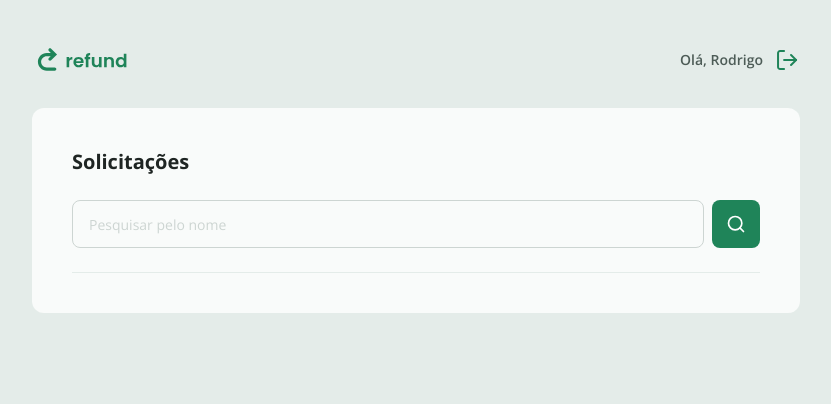
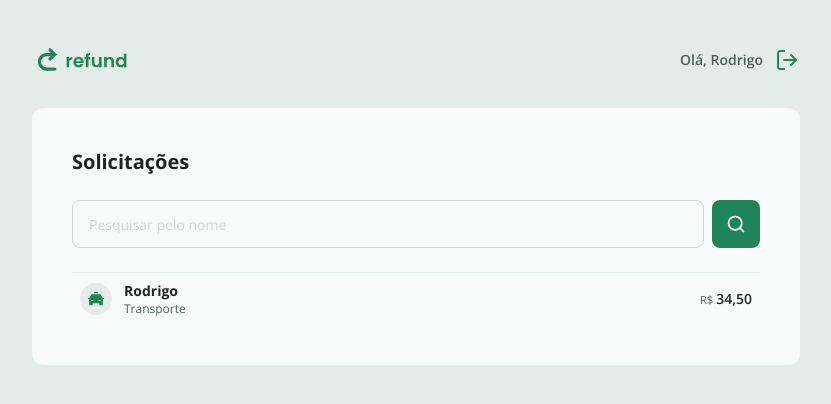
Before and after one commit to palhetabraian/APP-Reembolso, a React (Vite) app in the folder web/: page / in a window 1280 px wide. Shown: the top 404 px of the page, without its empty margins (224-1055 px from the left). Built offline with nearby package versions, Linux system fonts and the light colour scheme.

Commit message:
feat: Adiciona componente RefundItem e integra na Página Dashboard

```diff
--- /dev/null
+++ b/web/src/components/RefundItem.tsx
@@ -0,0 +1,35 @@
+export type RefundItemProps = {
+  id: string;
+  name: string;
+  category: string;
+  amount: string;
+  categoryImg: string;
+};
+
+type Props = React.ComponentProps<'a'> & {
+  data: RefundItemProps;
+};
+export function RefundItem({ data, ...rest }: Props) {
+  return (
+    <a
+      className="flex items-center gap-3 hover:bg-green-100/5 cursor-pointer rounded-md p-2"
+      {...rest}
+    >
+      <img
+        src={data.categoryImg}
+        alt="Ícone da categoria"
+        className="w-8 h-8 "
+      />
+
+      <div className="flex flex-col flex-1">
+        <strong className=" text-sm text-gray-100">{data.name}</strong>
+        <span className="text-xs text-gray-200">{data.category}</span>
+      </div>
+
+      <span className="text-sm text-gray-100 font-semibold">
+        <small className="font-normal text-gray-200">R$ </small>
+        {data.amount}
+      </span>
+    </a>
+  );
+}
--- a/web/src/pages/Dashboard.tsx
+++ b/web/src/pages/Dashboard.tsx
@@ -1,9 +1,19 @@
 import { useState } from 'react';
 
 import searchSvg from '../assets/search.svg';
+import { CATEGORIES } from '../utils/categories';
 
 import { Input } from '../components/Input';
 import { Button } from '../components/Button';
+import { RefundItem } from '../components/RefundItem';
+
+const REFUND_EXAMPLE = {
+  id: '123',
+  name: 'Rodrigo',
+  category: 'Transporte',
+  amount: '34,50',
+  categoryImg: CATEGORIES['transport'].icon,
+};
 
 export function Dashboard() {
   const [name, setName] = useState('');
@@ -34,6 +44,10 @@
           <img src={searchSvg} alt="icone de pesquisar" className="w-5" />
         </Button>
       </form>
+
+      <div>
+        <RefundItem data={REFUND_EXAMPLE} />
+      </div>
     </div>
   );
 }
```
